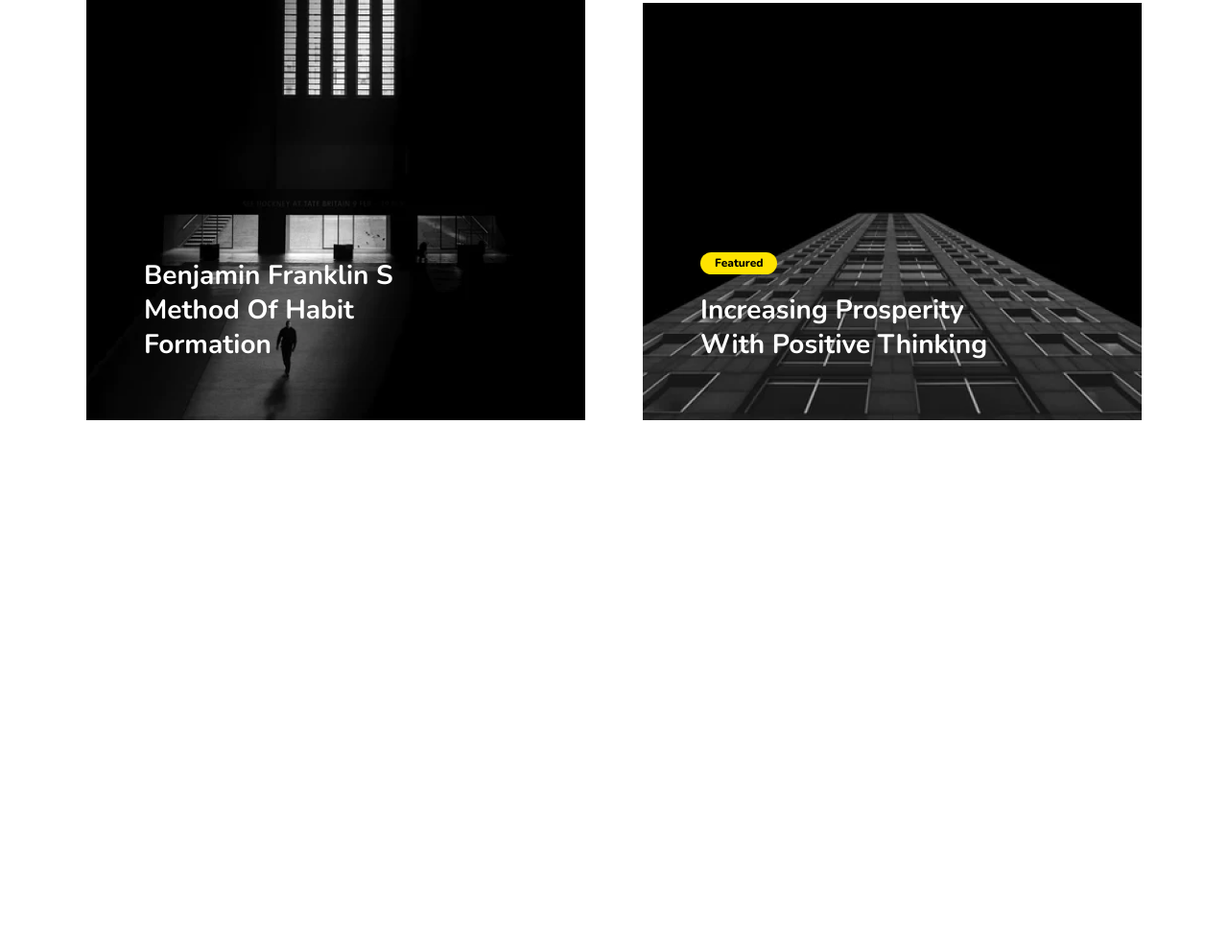
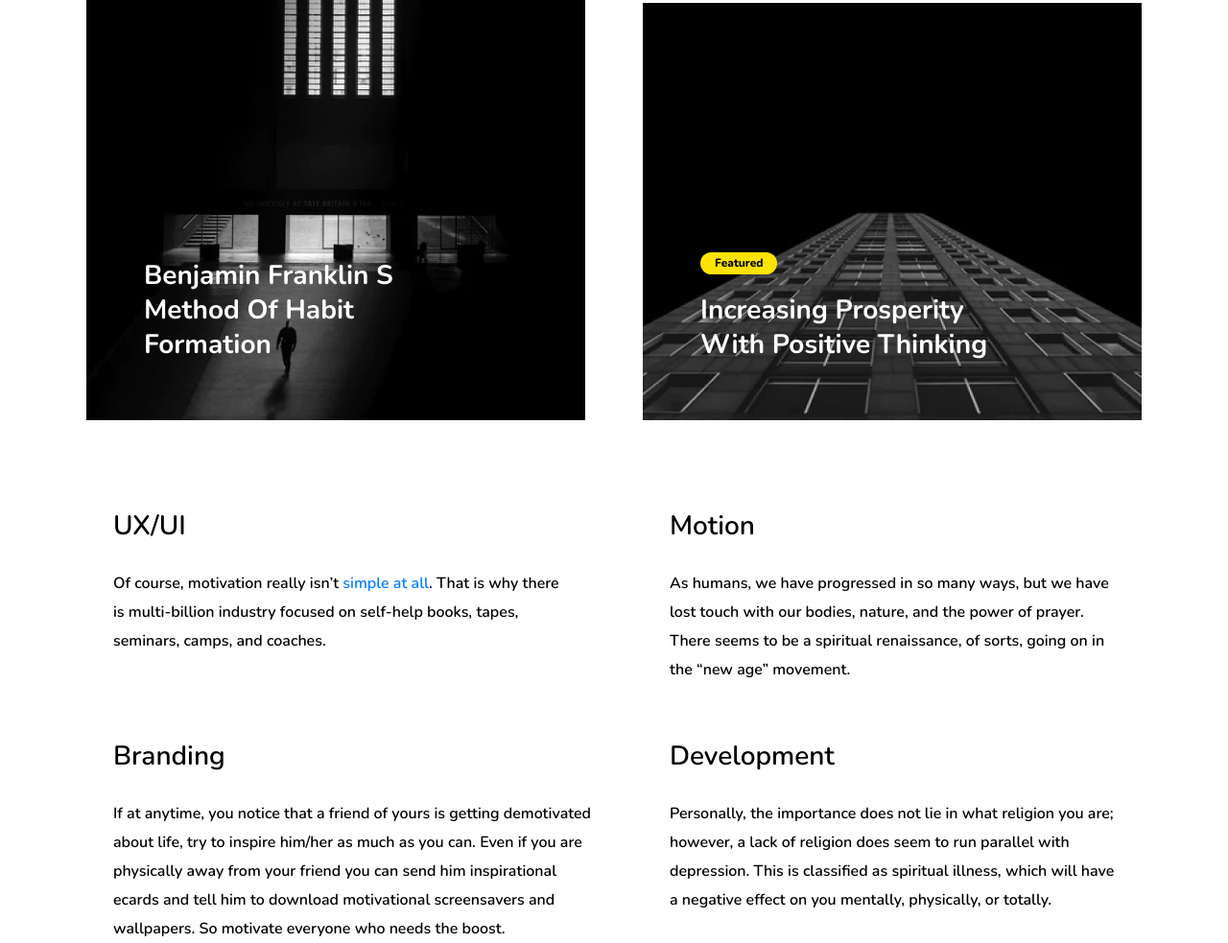
Before and after one commit to alekseykantov/portfolio, a plain HTML site: page index.html in a window 1280 px wide. Shown: the part 1372-2355 px from the top of the page at 96% size. Before the commit the page ends 1894 px from the top, so only its background shows below. Drawn offline with nearby package versions, Linux system fonts and the light colour scheme.

Commit message:
Finished "About".

```diff
--- a/css/style.css
+++ b/css/style.css
@@ -119,32 +119,29 @@
 .works__item {
 	margin: 0;
 	position: relative;
+	width: 520px;
 }
 
 .works__item_top-left {
 	background-image: url("../images/photo_top-left.png");
 	height: 505px;
 	margin-bottom: 60px;
-	width: 520px;
 }
 
 .works__item_bottom-left {
 	background-image: url("../images/photo_bottom-left.png");
 	height: 667px;
-	width: 520px;
 }
 
 .works__item_top-right {
 	background-image: url("../images/photo_top-right.png");
 	height: 737px;
 	margin-bottom: 60px;
-	width: 520px;
 }
 
 .works__item_bottom-right {
 	background-image: url("../images/photo_bottom-right.png");
 	height: 435px;
-	width: 520px;
 }
 
 .works__featured-badge {
@@ -165,7 +162,7 @@
 	margin: 3px 15px 4px 15px;
 }
 
-.works__item_text {
+.works__item_title {
 	bottom: 61px;
 	color: #FFFFFF;
 	font-size: 28px;
@@ -176,3 +173,48 @@
 	position: absolute;
 	width: 317px;
 }
+
+.main__about {
+	display: flex;
+	flex-wrap: wrap;
+	justify-content: space-between;
+}
+
+.about__item_title {
+	color: #000000;
+	font-size: 28px;
+	font-weight: 600;
+	line-height: 30px;
+	margin: 0;
+	padding-top: 11px;
+	padding-left: 28px;
+}
+
+.about__item_text {
+	color: #000000;
+	font-size: 16px;
+	font-weight: 600;
+	line-height: 30px;
+	margin: 0;
+	padding-top: 30px;
+	padding-left: 28px;
+}
+
+.about__item {
+	height: 220px;
+	width: 495px;
+}
+
+.about__item_bottom-left {
+	margin-top: 20px;
+	width: 528px;
+}
+
+.about__item_top-right {
+	margin-right: 25px;
+}
+
+.about__item_bottom-right {
+	margin-top: 20px;
+	margin-right: 25px;
+}
--- a/index.html
+++ b/index.html
@@ -41,23 +41,37 @@
 			</section>
 			<section class="main__works">
 				<h2 class="main__section-title main__section-title_works">Works</h2>
-				<div class="works__column works__column_left">
+				<div class="page__column page__column_left">
 					<div class="works__item works__item_top-left">
 						<div class="works__featured-badge">
 							<span class="works__featured-badge_text">Featured</span></div>
-						<p class="works__item_text">Motivation Is The<br>First Step To Success</p></div>
+						<h3 class="works__item_title">Motivation Is The<br>First Step To Success</h3></div>
 					<div class="works__item works__item_bottom-left">
-						<p class="works__item_text">Benjamin Franklin S Method Of Habit Formation</p></div></div>
-				<div class="works__column works__column_right">
+						<h3 class="works__item_title">Benjamin Franklin S Method Of Habit Formation</h3></div></div>
+				<div class="page__column page__column_right">
 					<div class="works__item works__item_top-right">
-						<p class="works__item_text">How Great Is The Strength Of Your Belief</p></div>
+						<h3 class="works__item_title">How Great Is The Strength Of Your Belief</h3></div>
 					<div class="works__item works__item_bottom-right">
 						<div class="works__featured-badge">
 							<span class="works__featured-badge_text">Featured</span></div>
-						<p class="works__item_text">Increasing Prosperity With Positive Thinking</p></div</div>
+						<h3 class="works__item_title">Increasing Prosperity With Positive Thinking</h3></div></div>
 			</section>
 			<section class="main__about">
-
+				<h2 class="main__section-title main__section-title_about">About</h2>
+				<div class="page__column page__column_left">
+					<div class="about__item about__item_top-left">
+						<h3 class="about__item_title">UX/UI</h3>
+						<p class="about__item_text">Of course, motivation really isn’t <span class="blue-text">simple at all</span>. That is why there is multi-billion industry focused on self-help books, tapes,<br>seminars, camps, and coaches.</p></div>
+					<div class="about__item about__item_bottom-left">
+						<h3 class="about__item_title">Branding</h3>
+						<p class="about__item_text">If at anytime, you notice that a friend of yours is getting demotivated about life, try to inspire him/her as much as you can. Even if you are physically away from your friend you can send him inspirational ecards and tell him to download motivational screensavers and wallpapers. So motivate everyone who needs the boost.</p></div></div>
+				<div class="page__column page__column_right">
+					<div class="about__item about__item_top-right">
+						<h3 class="about__item_title">Motion</h3>
+						<p class="about__item_text">As humans, we have progressed in so many ways, but we have lost touch with our bodies, nature, and the power of prayer. There seems to be a spiritual renaissance, of sorts, going on in the “new age” movement.</p></div>
+					<div class="about__item about__item_bottom-right">
+						<h3 class="about__item_title">Development</h3>
+						<p class="about__item_text">Personally, the importance does not lie in what religion you are; however, a lack of religion does seem to run parallel with depression. This is classified as spiritual illness, which will have a negative effect on you mentally, physically, or totally.</p></div></div>
 			</section>
 		</main>
 	</div>
```
